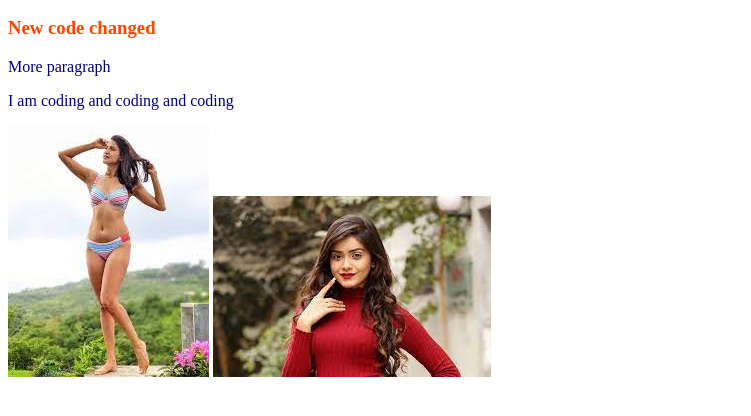
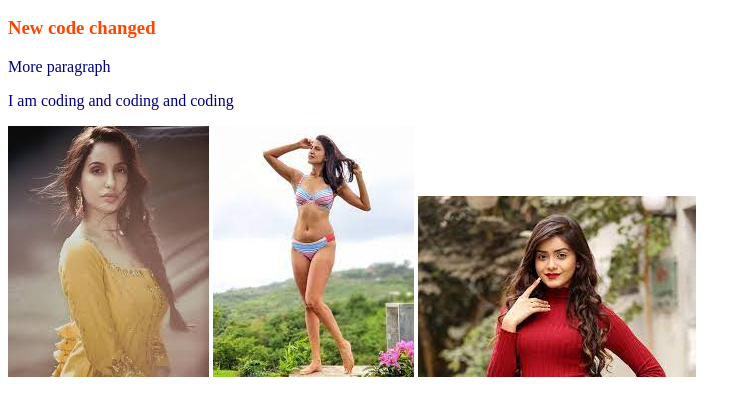
Before and after one commit to asifahmad7/My-second-repo, a plain HTML site: page index.html in a window 1280 px wide. Shown: the part 110-526 px from the top of the page, without its empty margins (0-751 px from the left). Drawn offline with Linux system fonts and the light colour scheme.

Commit message:
image added

```diff
--- a/index.html
+++ b/index.html
@@ -13,6 +13,7 @@
    <h3>New code changed</h3>
    <p>More paragraph</p>
    <p>I am coding and coding and coding</p>
+   <img src="images/nora.jpg" alt="">
    <img src="aysha.jpg" alt="">
    <img src="riya.jpg" alt="">
 </body>
```
Also changed, not shown: Images/nora.jpg (added).
